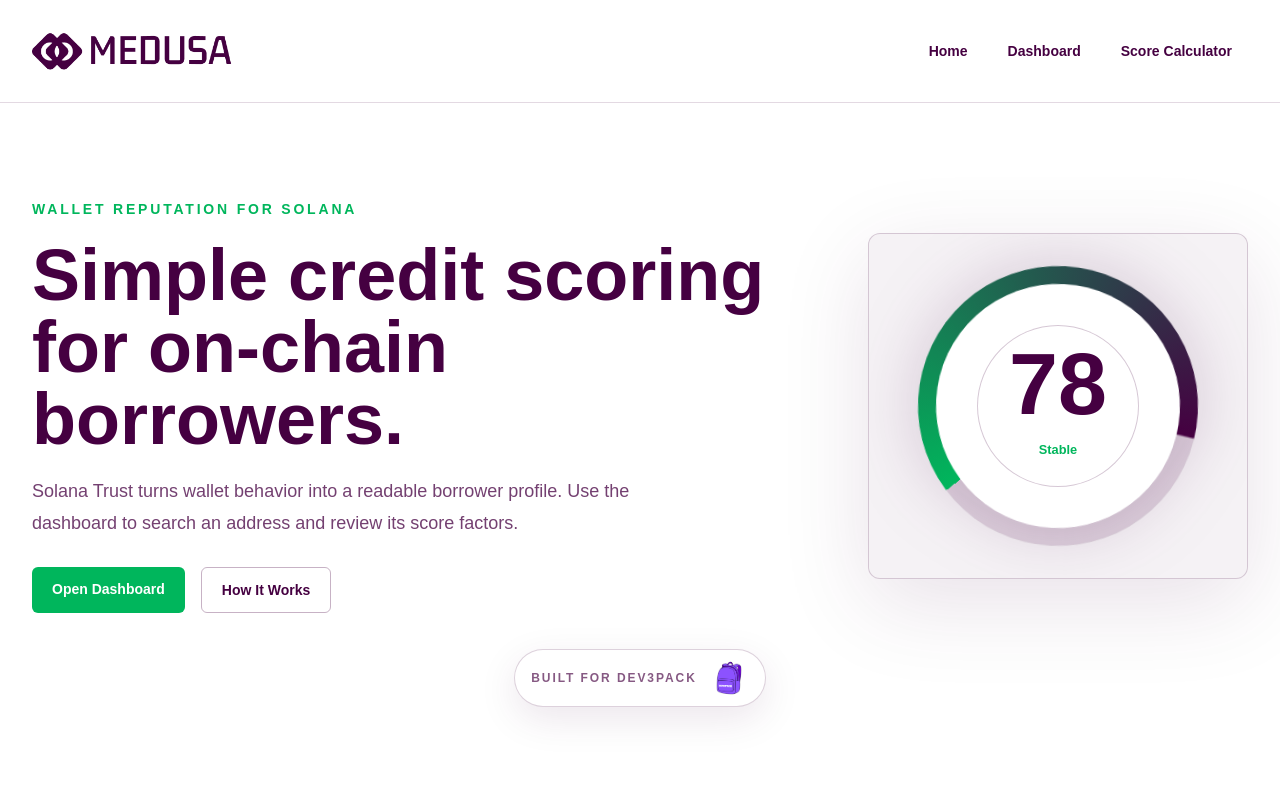
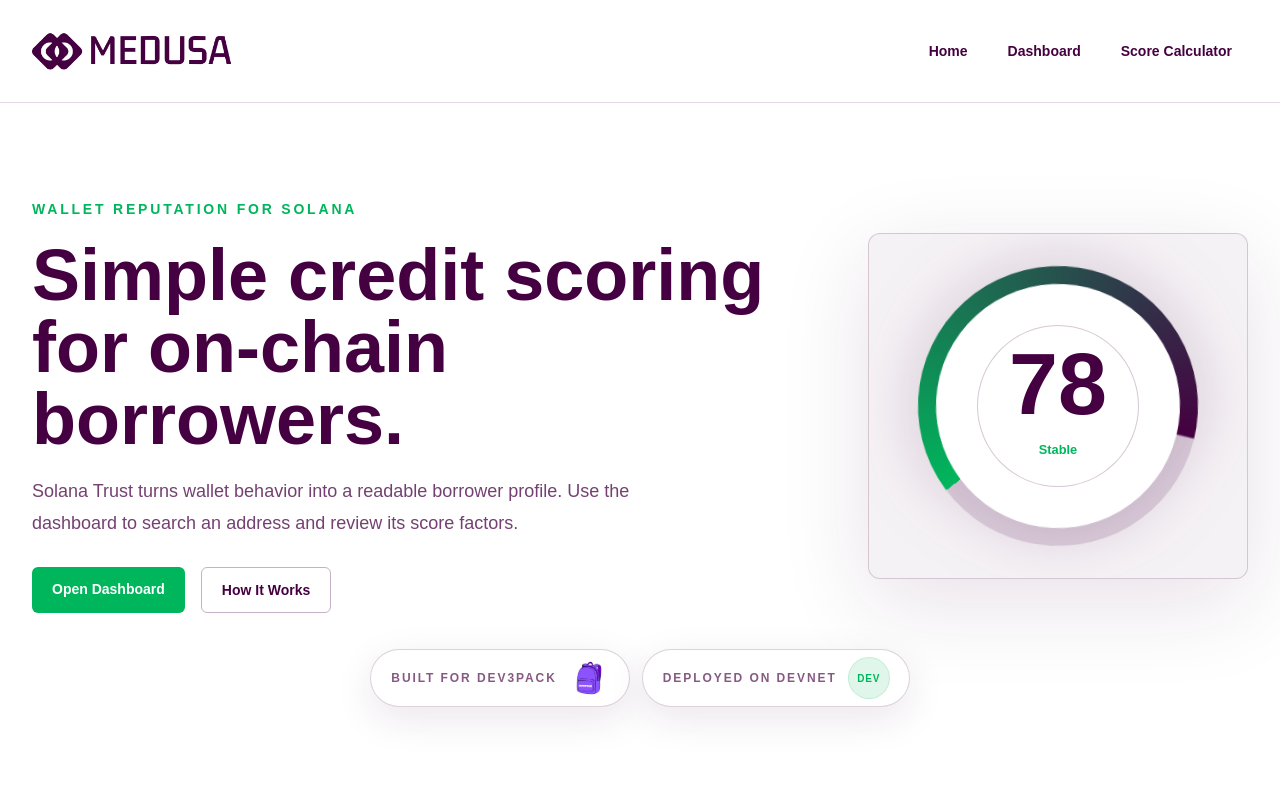
Before and after one commit to GeneralAcre/medusa-lending-score, a Next.js app in the folder web/: page / in a window 1280 px wide. Shown: the top 800 px of the page. Built offline with nearby package versions, Linux system fonts and the light colour scheme; a web font is replaced by a local one.

Commit message:
Add devnet deployment badge

```diff
--- a/web/app/page.tsx
+++ b/web/app/page.tsx
@@ -75,8 +75,8 @@ export default function Home() {
           </div>
         </section>
 
-        <div className="flex justify-center lg:col-span-2">
-          <div className="inline-flex items-center gap-3 rounded-full border border-[#450041]/18 bg-[#FFFFFF] px-4 py-2 shadow-[0_12px_38px_rgba(69,0,65,0.10)]">
+        <div className="flex flex-wrap justify-center gap-3 lg:col-span-2">
+          <div className="inline-flex min-h-14 items-center gap-3 rounded-full border border-[#450041]/18 bg-[#FFFFFF] px-5 py-2 shadow-[0_12px_38px_rgba(69,0,65,0.10)]">
             <p className="text-xs font-black uppercase tracking-[0.16em] text-[#450041]/65">
               Built for Dev3pack
             </p>
@@ -88,6 +88,17 @@ export default function Home() {
               src="/dev3pack-logo.png"
               width={120}
             />
+          </div>
+          <div className="inline-flex min-h-14 items-center gap-3 rounded-full border border-[#450041]/18 bg-[#FFFFFF] px-5 py-2 shadow-[0_12px_38px_rgba(69,0,65,0.10)]">
+            <p className="text-xs font-black uppercase tracking-[0.16em] text-[#450041]/65">
+              Deployed on Devnet
+            </p>
+            <span
+              aria-hidden="true"
+              className="grid h-10 w-10 place-items-center rounded-full bg-[#00B65C]/12 text-[10px] font-black uppercase tracking-[0.08em] text-[#00B65C] ring-1 ring-[#00B65C]/25"
+            >
+              Dev
+            </span>
           </div>
         </div>
       </section>
```
